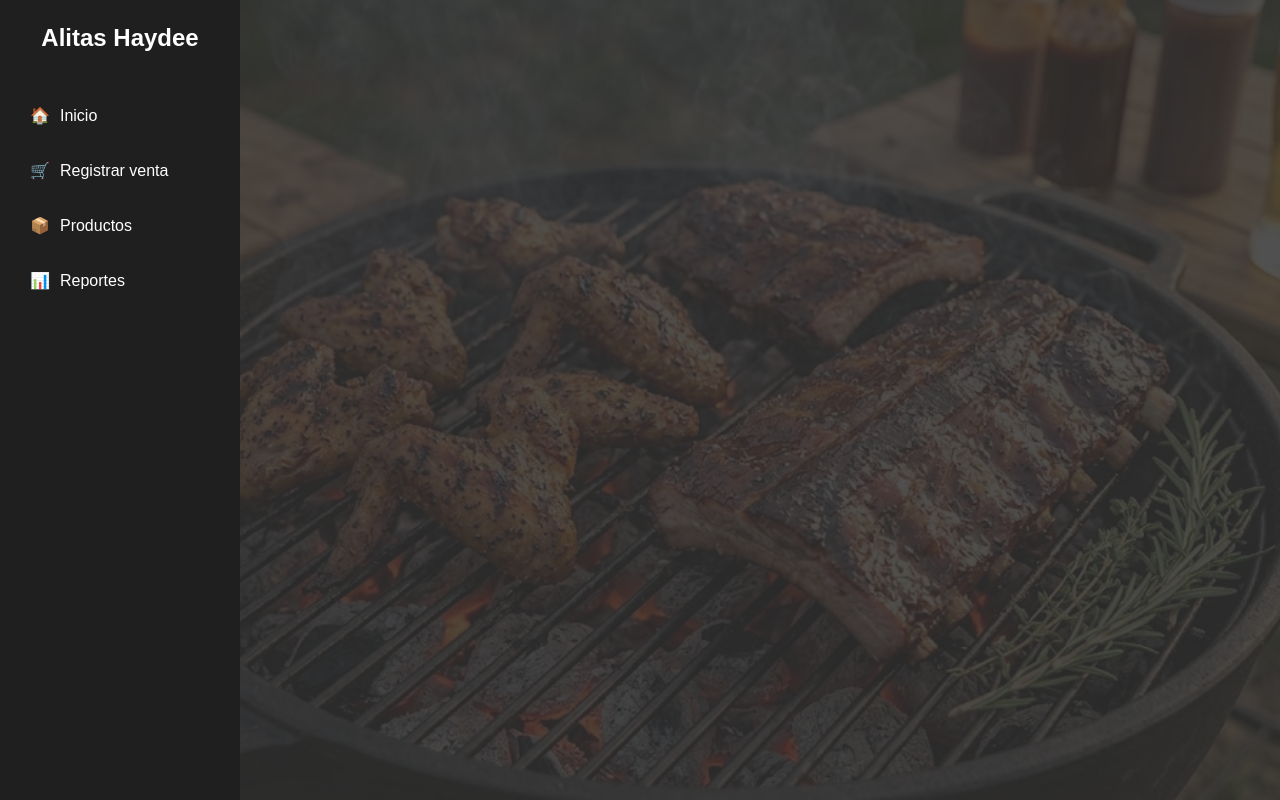
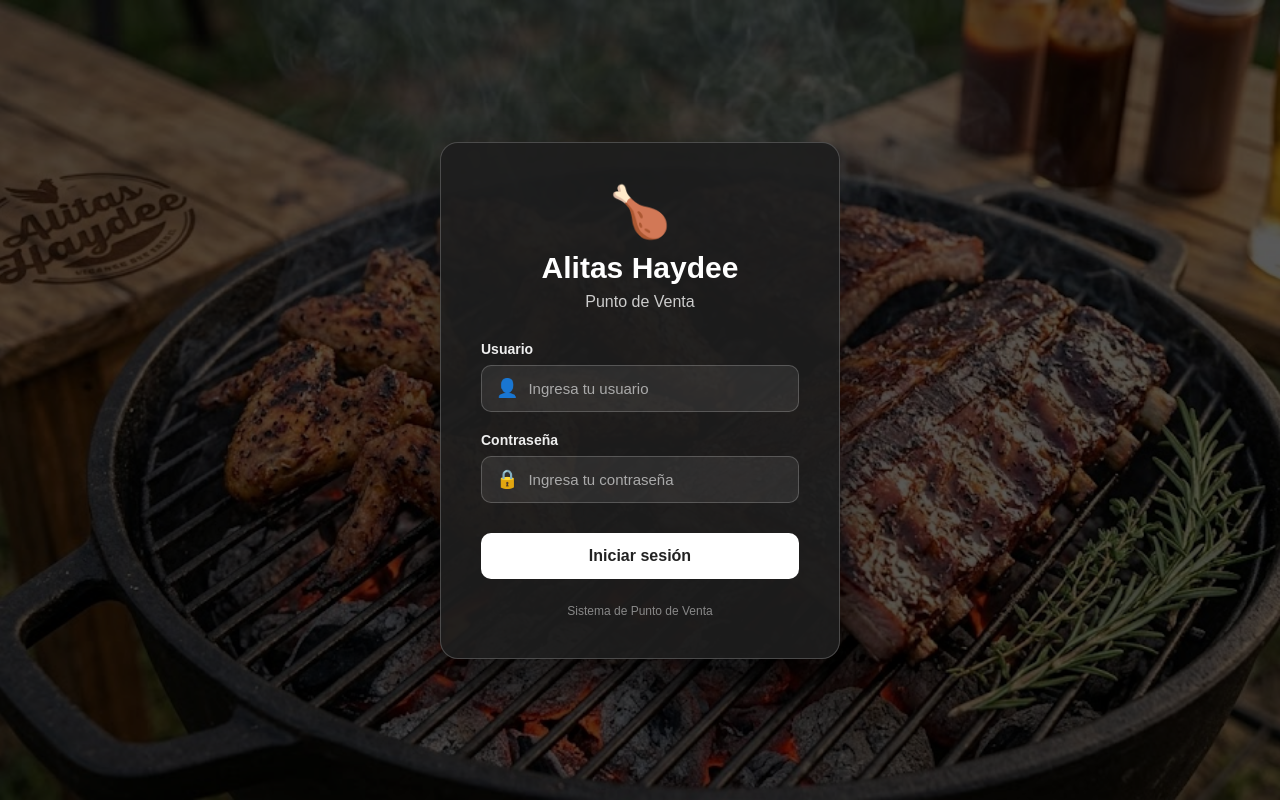
Before and after one commit to ChOscar1/punto-venta-front, a React (Vite) app: page /login in a window 1280 px wide. Built offline with nearby package versions, Linux system fonts and the light colour scheme; no server answers.

Commit message:
agregar auth

```diff
--- a/src/App.jsx
+++ b/src/App.jsx
@@ -1,22 +1,28 @@
 import './App.css'
-import Sidebar from "./components/Sidebar.jsx";
 import Dashboard from "./components/Dashboard.jsx";
+import ProtectedLayout from "./components/ProtectedLayout.jsx";
+import ProtectedRoute from "./components/ProtectedRoute.jsx";
 import { BrowserRouter, Navigate, Route, Routes } from "react-router-dom";
 import ProductoPage from "./pages/ProductoPage.jsx";
 import ReportesPage from "./pages/ReportesPage.jsx";
 import VentaPage from "./pages/VentaPage.jsx";
+import LoginPage from "./pages/LoginPage.jsx";
 
 function App() {
+
     return (
         <BrowserRouter>
 
-            <div className="app">
+            <Routes>
 
-                <Sidebar />
+                <Route
+                    path="/login"
+                    element={<LoginPage />}
+                />
 
-                <main className="main-content">
+                <Route element={<ProtectedRoute />}>
 
-                    <Routes>
+                    <Route element={<ProtectedLayout />}>
 
                         <Route
                             path="/"
@@ -48,11 +54,11 @@
                             element={<ReportesPage />}
                         />
 
-                    </Routes>
+                    </Route>
 
-                </main>
+                </Route>
 
-            </div>
+            </Routes>
 
         </BrowserRouter>
     )
--- /dev/null
+++ b/src/components/ProtectedLayout.jsx
@@ -0,0 +1,19 @@
+import { Outlet } from 'react-router-dom'
+import Sidebar from './Sidebar.jsx'
+
+function ProtectedLayout() {
+
+    return (
+        <div className="app">
+
+            <Sidebar />
+
+            <main className="main-content">
+                <Outlet />
+            </main>
+
+        </div>
+    )
+}
+
+export default ProtectedLayout
--- /dev/null
+++ b/src/components/ProtectedRoute.jsx
@@ -0,0 +1,14 @@
+import { Navigate, Outlet } from 'react-router-dom'
+
+function ProtectedRoute() {
+
+    const token = localStorage.getItem('token')
+
+    if (!token) {
+        return <Navigate to="/login" replace />
+    }
+
+    return <Outlet />
+}
+
+export default ProtectedRoute
--- /dev/null
+++ b/src/pages/LoginPage.css
@@ -0,0 +1,204 @@
+.login-page {
+    min-height: 100vh;
+    width: 100%;
+    display: flex;
+    justify-content: center;
+    align-items: center;
+
+    background-image: url("../assets/background.jpg");
+    background-size: cover;
+    background-position: center;
+    background-repeat: no-repeat;
+
+    position: relative;
+}
+
+.login-overlay {
+    position: absolute;
+    inset: 0;
+
+    background: rgba(0, 0, 0, 0.65);
+}
+
+.login-card {
+    position: relative;
+    z-index: 1;
+
+    width: 400px;
+    max-width: 90%;
+
+    padding: 40px;
+
+    background: rgba(30, 30, 30, 0.92);
+
+    border: 1px solid rgba(255, 255, 255, 0.2);
+
+    border-radius: 18px;
+
+    box-shadow:
+            0 20px 50px rgba(0, 0, 0, 0.5);
+
+    color: white;
+}
+
+.login-header {
+    text-align: center;
+    margin-bottom: 30px;
+}
+
+.login-icon {
+    font-size: 50px;
+    margin-bottom: 10px;
+}
+
+.login-header h1 {
+    margin: 0;
+
+    font-size: 30px;
+    font-weight: 700;
+}
+
+.login-header p {
+    margin-top: 8px;
+
+    color: #cccccc;
+
+    font-size: 16px;
+}
+
+.input-group {
+    margin-bottom: 20px;
+}
+
+.input-group label {
+    display: block;
+
+    margin-bottom: 8px;
+
+    font-size: 14px;
+    font-weight: 600;
+
+    color: #eeeeee;
+}
+
+.input-container {
+    display: flex;
+    align-items: center;
+
+    background: rgba(255, 255, 255, 0.08);
+
+    border: 1px solid rgba(255, 255, 255, 0.2);
+
+    border-radius: 10px;
+
+    padding: 0 14px;
+
+    transition: border 0.2s;
+}
+
+.input-container:focus-within {
+    border-color: #ffffff;
+}
+
+.input-container span {
+    font-size: 18px;
+    margin-right: 10px;
+}
+
+.input-container input {
+    width: 100%;
+
+    padding: 14px 0;
+
+    background: transparent;
+
+    border: none;
+    outline: none;
+
+    color: white;
+
+    font-size: 15px;
+}
+
+.input-container input::placeholder {
+    color: #aaaaaa;
+}
+
+.login-button {
+    width: 100%;
+
+    margin-top: 10px;
+
+    padding: 14px;
+
+    border: none;
+
+    border-radius: 10px;
+
+    background: #ffffff;
+
+    color: #222222;
+
+    font-size: 16px;
+    font-weight: 700;
+
+    cursor: pointer;
+
+    transition:
+            transform 0.2s,
+            background 0.2s;
+}
+
+.login-button:hover {
+    background: #eeeeee;
+
+    transform: translateY(-2px);
+}
+
+.login-button:disabled {
+    opacity: 0.6;
+
+    cursor: not-allowed;
+
+    transform: none;
+}
+
+.login-error {
+    padding: 10px 12px;
+
+    margin-bottom: 15px;
+
+    border-radius: 8px;
+
+    background: rgba(220, 53, 69, 0.15);
+
+    border: 1px solid rgba(220, 53, 69, 0.5);
+
+    color: #ff8f8f;
+
+    font-size: 14px;
+
+    text-align: center;
+}
+
+.login-footer {
+    margin-top: 25px;
+
+    text-align: center;
+
+    color: #888888;
+
+    font-size: 12px;
+}
+
+@media (max-width: 500px) {
+
+    .login-card {
+        padding: 30px 25px;
+    }
+
+    .login-header h1 {
+        font-size: 26px;
+    }
+
+}
--- /dev/null
+++ b/src/pages/LoginPage.jsx
@@ -0,0 +1,162 @@
+import { useState } from "react";
+import { useNavigate } from "react-router-dom";
+import "./LoginPage.css";
+
+const API_URL = import.meta.env.VITE_API_URL;
+
+function LoginPage() {
+
+    const navigate = useNavigate();
+
+    const [username, setUsername] = useState("");
+    const [password, setPassword] = useState("");
+    const [error, setError] = useState("");
+    const [cargando, setCargando] = useState(false);
+
+    const iniciarSesion = async (e) => {
+
+        e.preventDefault();
+
+        setError("");
+        setCargando(true);
+
+        try {
+
+            const response = await fetch(
+                `${API_URL}/auth/login`,
+                {
+                    method: "POST",
+                    headers: {
+                        "Content-Type": "application/json"
+                    },
+                    body: JSON.stringify({
+                        username,
+                        password
+                    })
+                }
+            );
+
+            const data = await response.json();
+
+            if (!response.ok) {
+                throw new Error(
+                    data.message || "Usuario o contraseña incorrectos"
+                );
+            }
+
+            localStorage.setItem("token", data.token);
+
+            navigate("/");
+
+        } catch (error) {
+
+            setError(error.message);
+
+        } finally {
+
+            setCargando(false);
+
+        }
+    };
+
+    return (
+        <div className="login-page">
+
+            <div className="login-overlay"></div>
+
+            <div className="login-card">
+
+                <div className="login-header">
+
+                    <div className="login-icon">
+                        🍗
+                    </div>
+
+                    <h1>Alitas Haydee</h1>
+
+                    <p>
+                        Punto de Venta
+                    </p>
+
+                </div>
+
+                <form onSubmit={iniciarSesion}>
+
+                    <div className="input-group">
+
+                        <label>
+                            Usuario
+                        </label>
+
+                        <div className="input-container">
+
+                            <span>👤</span>
+
+                            <input
+                                type="text"
+                                placeholder="Ingresa tu usuario"
+                                value={username}
+                                onChange={(e) =>
+                                    setUsername(e.target.value)
+                                }
+                                required
+                            />
+
+                        </div>
+
+                    </div>
+
+                    <div className="input-group">
+
+                        <label>
+                            Contraseña
+                        </label>
+
+                        <div className="input-container">
+
+                            <span>🔒</span>
+
+                            <input
+                                type="password"
+                                placeholder="Ingresa tu contraseña"
+                                value={password}
+                                onChange={(e) =>
+                                    setPassword(e.target.value)
+                                }
+                                required
+                            />
+
+                        </div>
+
+                    </div>
+
+                    {error && (
+                        <div className="login-error">
+                            {error}
+                        </div>
+                    )}
+
+                    <button
+                        type="submit"
+                        className="login-button"
+                        disabled={cargando}
+                    >
+                        {cargando
+                            ? "Iniciando sesión..."
+                            : "Iniciar sesión"
+                        }
+                    </button>
+
+                </form>
+
+                <div className="login-footer">
+                    Sistema de Punto de Venta
+                </div>
+
+            </div>
+
+        </div>
+    );
+}
+
+export default LoginPage;
--- /dev/null
+++ b/src/services/api.js
@@ -0,0 +1,32 @@
+const API_URL = import.meta.env.VITE_API_URL
+
+export async function apiFetch(endpoint, options = {}) {
+
+    const token = localStorage.getItem('token')
+
+    const headers = {
+        'Content-Type': 'application/json',
+        ...options.headers,
+    }
+
+    if (token) {
+        headers.Authorization = `Bearer ${token}`
+    }
+
+    const response = await fetch(`${API_URL}${endpoint}`, {
+        ...options,
+        headers,
+    })
+
+    if (response.status === 401 || response.status === 403) {
+
+        localStorage.removeItem('token')
+        localStorage.removeItem('usuario')
+
+        window.location.href = '/login'
+
+        return
+    }
+
+    return response
+}
--- a/src/services/categoriaService.js
+++ b/src/services/categoriaService.js
@@ -1,9 +1,9 @@
-const API_URL = import.meta.env.VITE_API_URL
+import { apiFetch } from './api'
 
 export const obtenerCategorias = async () => {
 
-    const response = await fetch(
-        `${API_URL}/punto-venta/categorias/listar-categorias`
+    const response = await apiFetch(
+        '/punto-venta/categorias/listar-categorias'
     )
 
     const data = await response.json()
--- a/src/services/vendedorService.js
+++ b/src/services/vendedorService.js
@@ -1,9 +1,9 @@
-const API_URL = import.meta.env.VITE_API_URL
+import { apiFetch } from './api'
 
 export const obtenerVendedores = async () => {
 
-    const response = await fetch(
-        `${API_URL}/punto-venta/vendedores/obtener-vendedores`
+    const response = await apiFetch(
+        '/punto-venta/vendedores/obtener-vendedores'
     )
 
     const data = await response.json()
```
Also changed, not shown: src/components/Sidebar.jsx (+19 -1 lines), src/services/productoService.js (+13 -17 lines), src/services/reporteService.js (+4 -4 lines), src/services/ventaService.js (+4 -9 lines).
